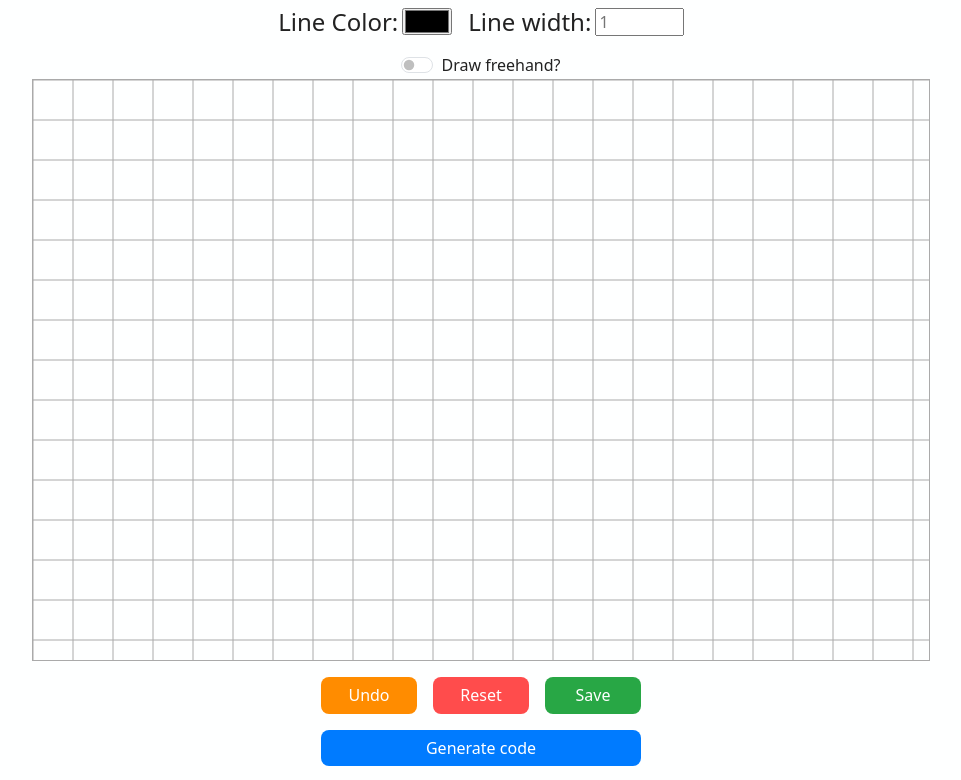
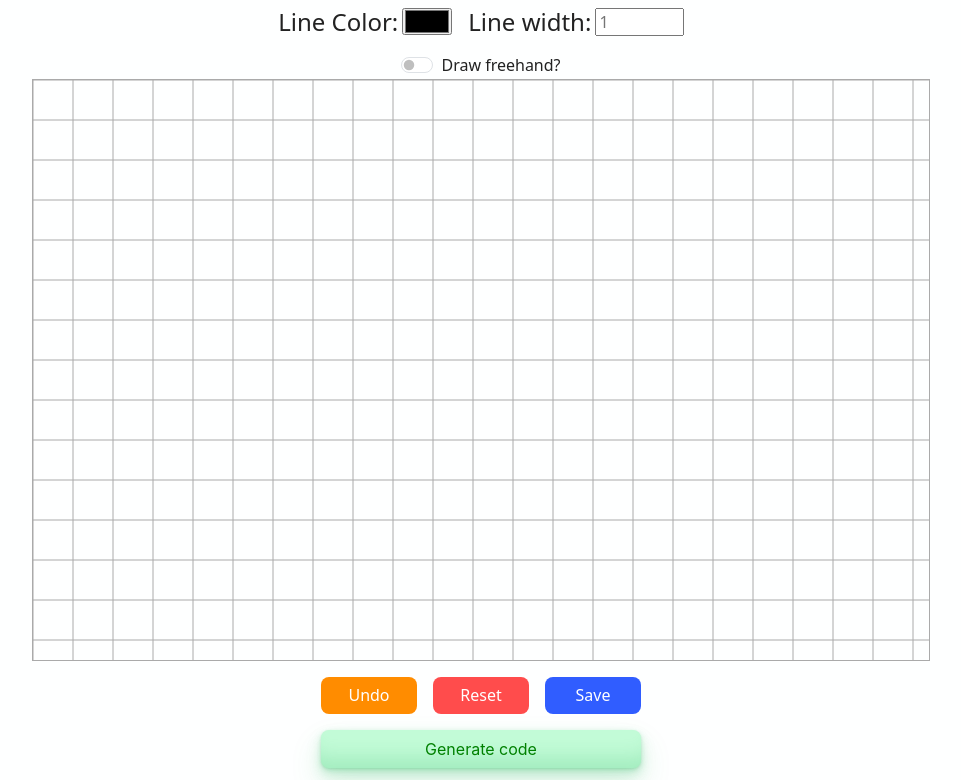
Before and after one commit to VBproDev/Canvascript, a plain HTML site: page index.html in a window 1280 px wide. Shown: the top 780 px of the page, without its empty margins (159-1120 px from the left). Drawn offline with nearby package versions, Linux system fonts and the light colour scheme.

Commit message:
Add button

```diff
--- a/stylesheet.css
+++ b/stylesheet.css
@@ -144,12 +144,12 @@ a {
 }
 
 .actions .save {
-  background-color: #28a745;
+  background-color: #305dff;
 }
 
 .actions .save:hover,
 .actions .save:focus {
-  background-color: #218838;
+  background-color: #2c22ec;
 }
 
 button {
@@ -162,15 +162,6 @@ button {
   color: #fff;
 }
 
-button.primary {
-  background-color: #007bff;
-}
-
-button.primary:hover,
-button.primary:focus {
-  background-color: #0069d9;
-}
-
 button.success {
   background-color: #28a745;
 }
@@ -179,6 +170,7 @@ button.success:hover,
 button.success:focus {
   background-color: #218838;
 }
+
 
 .code {
   display: flex;
@@ -234,6 +226,32 @@ button.success:focus {
 .copy {
   width: 10rem;
 }
+
+.primary {
+  background-color: #c2fbd7;
+  border-radius: 100px;
+  box-shadow: rgba(44, 187, 99, .2) 0 -25px 18px -14px inset,rgba(44, 187, 99, .15) 0 1px 2px,rgba(44, 187, 99, .15) 0 2px 4px,rgba(44, 187, 99, .15) 0 4px 8px,rgba(44, 187, 99, .15) 0 8px 16px,rgba(44, 187, 99, .15) 0 16px 32px;
+  color: green;
+  cursor: pointer;
+  display: inline-block;
+  font-family: CerebriSans-Regular,-apple-system,system-ui,Roboto,sans-serif;
+  padding: 7px 20px;
+  text-align: center;
+  text-decoration: none;
+  transition: all 250ms;
+  border: 0;
+  font-size: 16px;
+  user-select: none;
+  -webkit-user-select: none;
+  touch-action: manipulation;
+}
+
+.primary:hover {
+  box-shadow: rgba(44,187,99,.35) 0 -25px 18px -14px inset,rgba(44,187,99,.25) 0 1px 2px,rgba(44,187,99,.25) 0 2px 4px,rgba(44,187,99,.25) 0 4px 8px,rgba(44,187,99,.25) 0 8px 16px,rgba(44,187,99,.25) 0 16px 32px;
+  transform: scale(1.05) rotate(-1deg);
+}
+
+/* Footer */
 
 .footer_wrapper {
   margin-top: 15rem;
```
